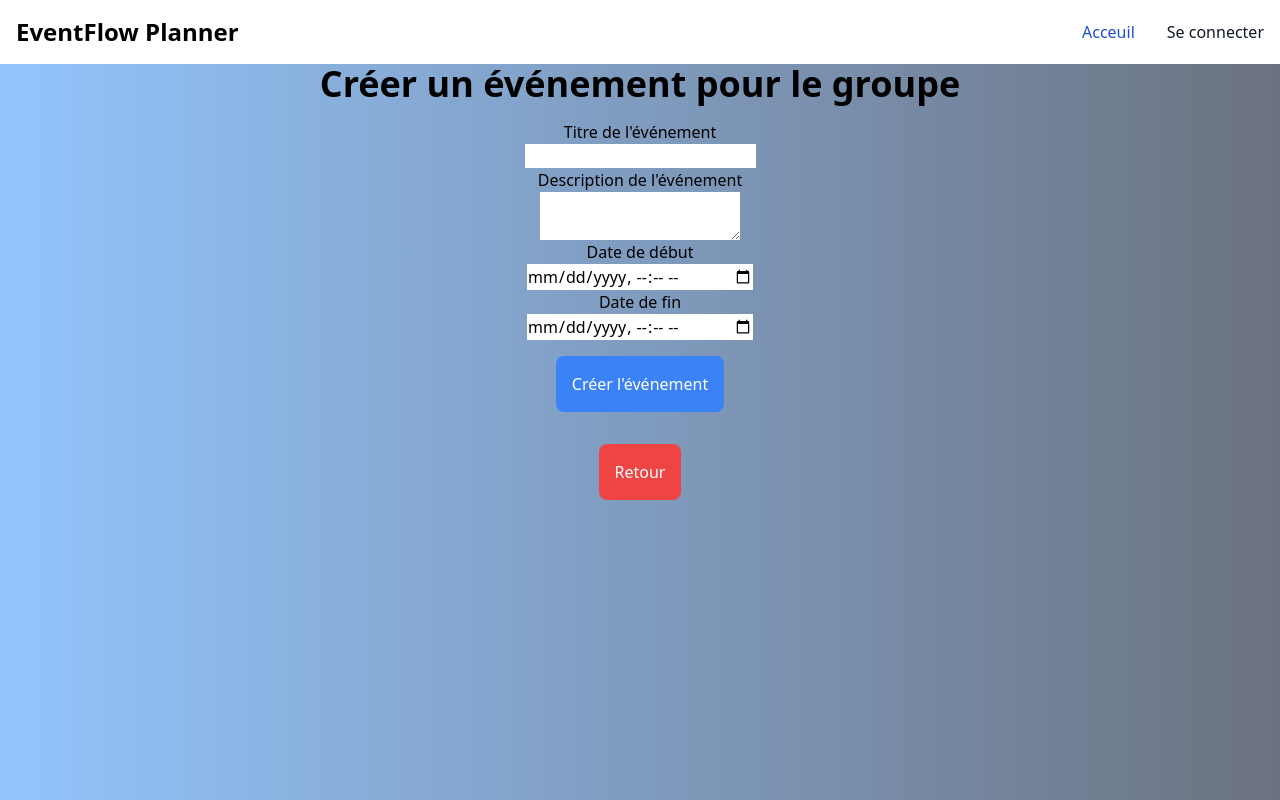
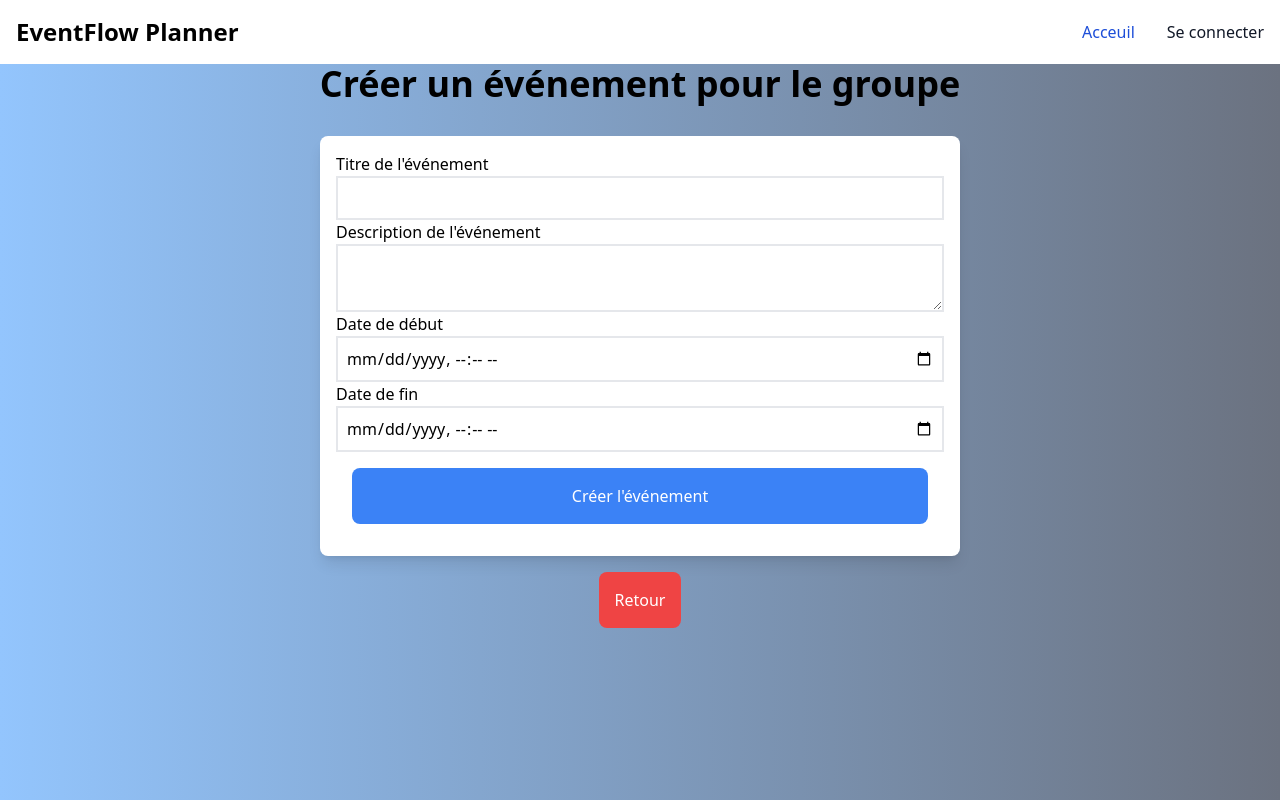
Before and after one commit to PureLeafGreen/applicationTache, a React (Create React App) app in the folder application-tache-react/: page /user/groupeEventForm/1 in a window 1280 px wide. Built offline with nearby package versions, Linux system fonts and the light colour scheme.

Commit message:
Modif du style de la creation devenements de groupe pour etre plus UI friendly

```diff
--- a/application-tache-react/src/Components/GroupeEventsFormPage.js
+++ b/application-tache-react/src/Components/GroupeEventsFormPage.js
@@ -70,22 +70,22 @@ function GroupeEventsFormPage() {
             className={"flex flex-grow flex-col h-screen items-center bg-gradient-to-r from-blue-300 to-gray-500"}>
             <Navbar/>
             <h1 className="text-4xl font-bold mb-4">Créer un événement pour le groupe </h1>
-            <div className={"flex flex-grow flex-col justify-start items-center"}>
-                <form className={"flex flex-col justify-around items-center"}>
+            <div className={"flex flex-grow flex-col justify-start items-center w-full"}>
+                <form className={"flex flex-col w-1/2 bg-white p-4 rounded-lg shadow-lg mt-4"}>
                     <label htmlFor="nom">Titre de l'événement</label>
-                    <input type="text" id="nom" name="nom" onChange={(e) => setEvent({...event, nom: e.target.value})}
+                    <input className={"border-2 p-2"} type="text" id="nom" name="nom" onChange={(e) => setEvent({...event, nom: e.target.value})}
                            required/>
                     {errors.title && <span className="text-red-500">{errors.title}</span>}
                     <label htmlFor="description">Description de l'événement</label>
-                    <textarea id="description" name="description"
+                    <textarea className={"border-2 p-2"} id="description" name="description"
                               onChange={(e) => setEvent({...event, description: e.target.value})} required/>
                     {errors.description && <span className="text-red-500">{errors.description}</span>}
                     <label htmlFor="start">Date de début</label>
-                    <input type="datetime-local" id="start" name="start"
+                    <input  className={"border-2 p-2"} type="datetime-local" id="start" name="start"
                            onChange={(e) => setEvent({...event, dateDebut: e.target.value})} required/>
                     {errors.start && <span className="text-red-500">{errors.start}</span>}
                     <label htmlFor="end">Date de fin</label>
-                    <input type="datetime-local" id="end" name="end"
+                    <input className={"border-2 p-2"} type="datetime-local" id="end" name="end"
                            onChange={(e) => setEvent({...event, dateFin: e.target.value})} required/>
                     {errors.end && <span className="text-red-500">{errors.end}</span>}
                     <button type="button" onClick={function () {
```
